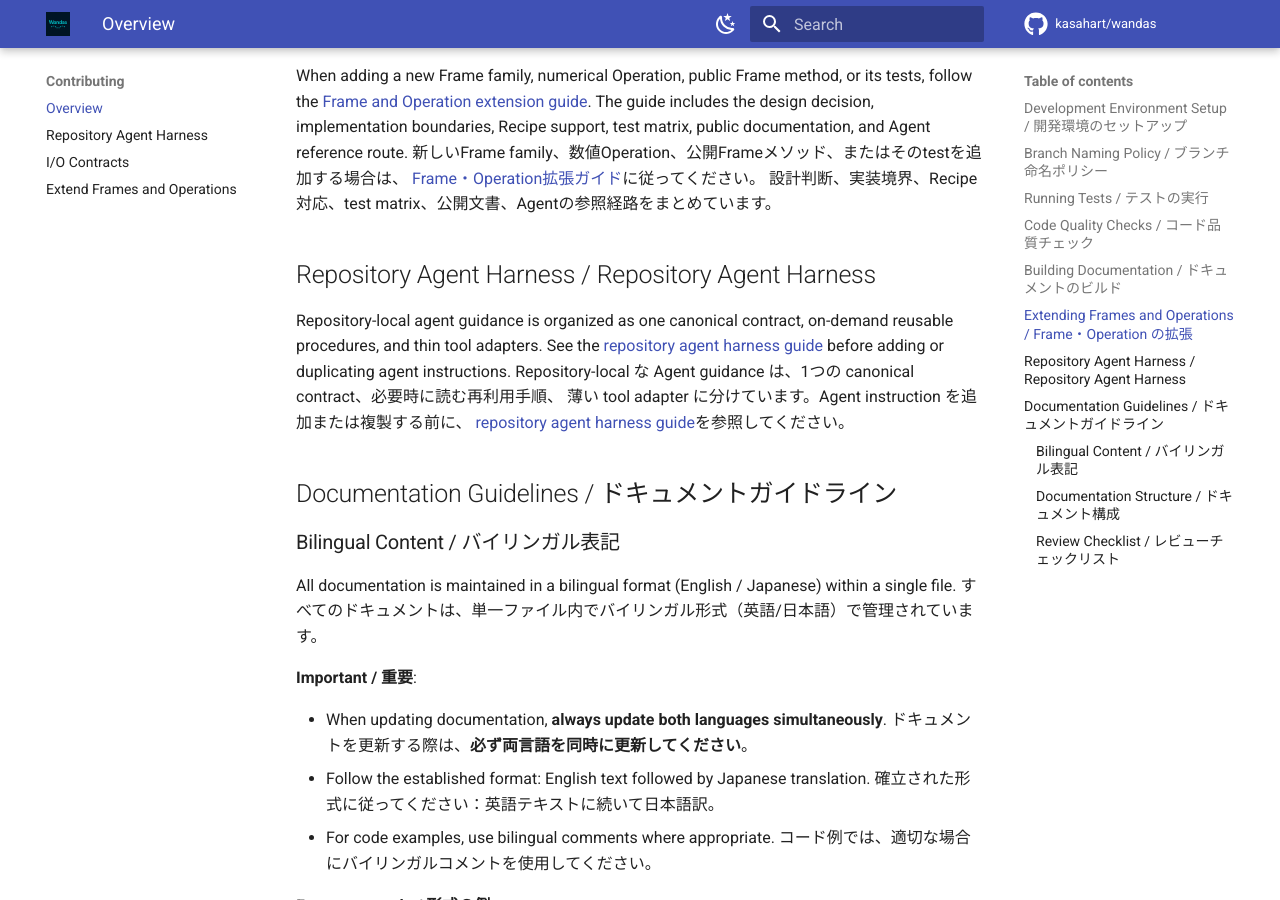
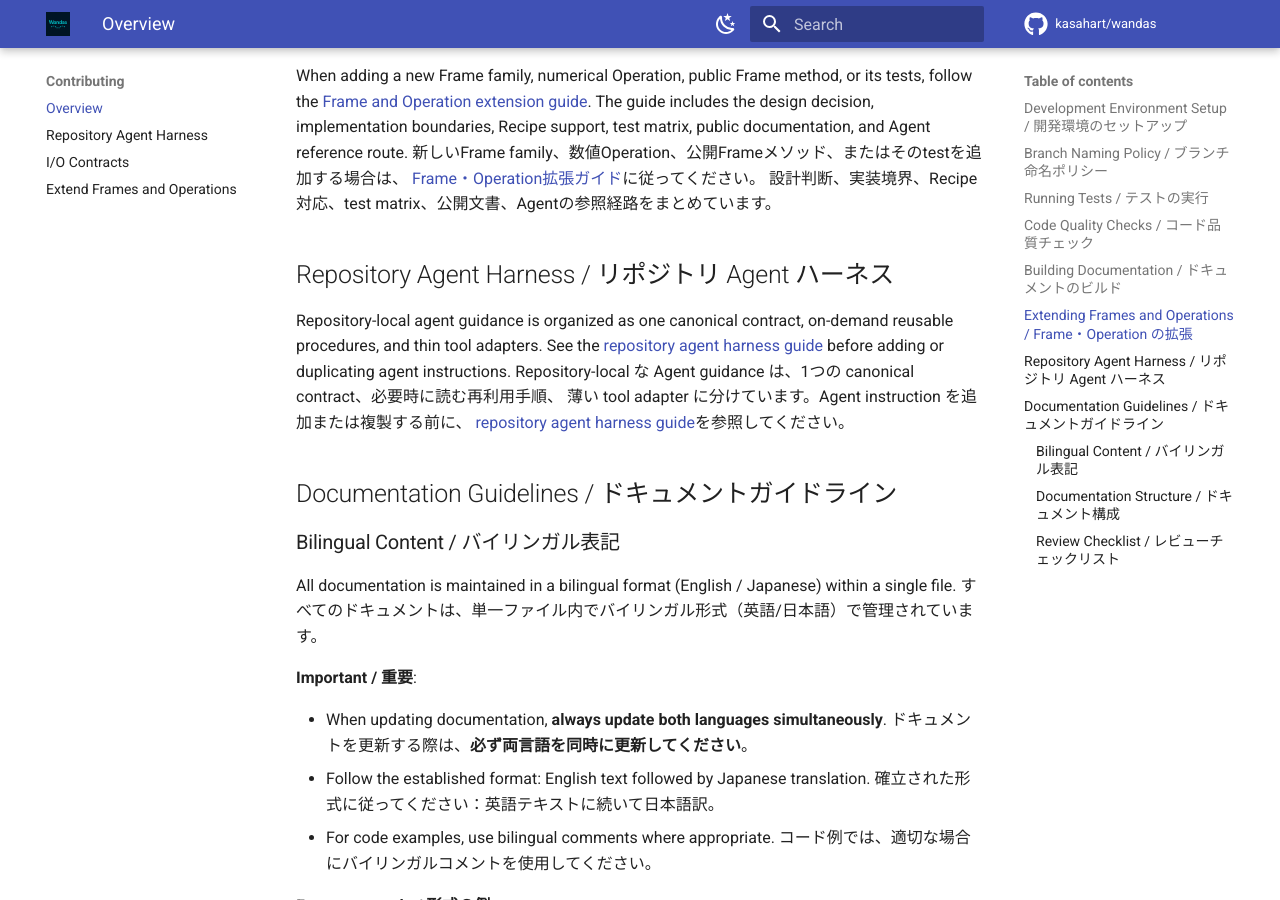
Before and after one commit to kasahart/wandas, an MkDocs documentation site: the page built from docs/src/contributing.md, in a window 1280 px wide and 900 px high, scrolled down 2864 px. Built offline with MkDocs 1.6.1 and Material for MkDocs 9.7.7, drawn with Linux system fonts in a browser that asks for light colours; comment, search, counter and statistics services are not loaded.

Commit message:
Potential fix for pull request finding
Co-authored-by: Copilot Autofix powered by AI <175728472+Copilot@users.noreply.github.com>

```diff
--- a/docs/src/contributing.md
+++ b/docs/src/contributing.md
@@ -139,7 +139,7 @@ test matrix, public documentation, and Agent reference route.
 [Frame・Operation拡張ガイド](contributing/frame-operation-extensions.md)に従ってください。
 設計判断、実装境界、Recipe対応、test matrix、公開文書、Agentの参照経路をまとめています。
 
-## Repository Agent Harness / Repository Agent Harness
+## Repository Agent Harness / リポジトリ Agent ハーネス
 
 Repository-local agent guidance is organized as one canonical contract,
 on-demand reusable procedures, and thin tool adapters. See the
```
